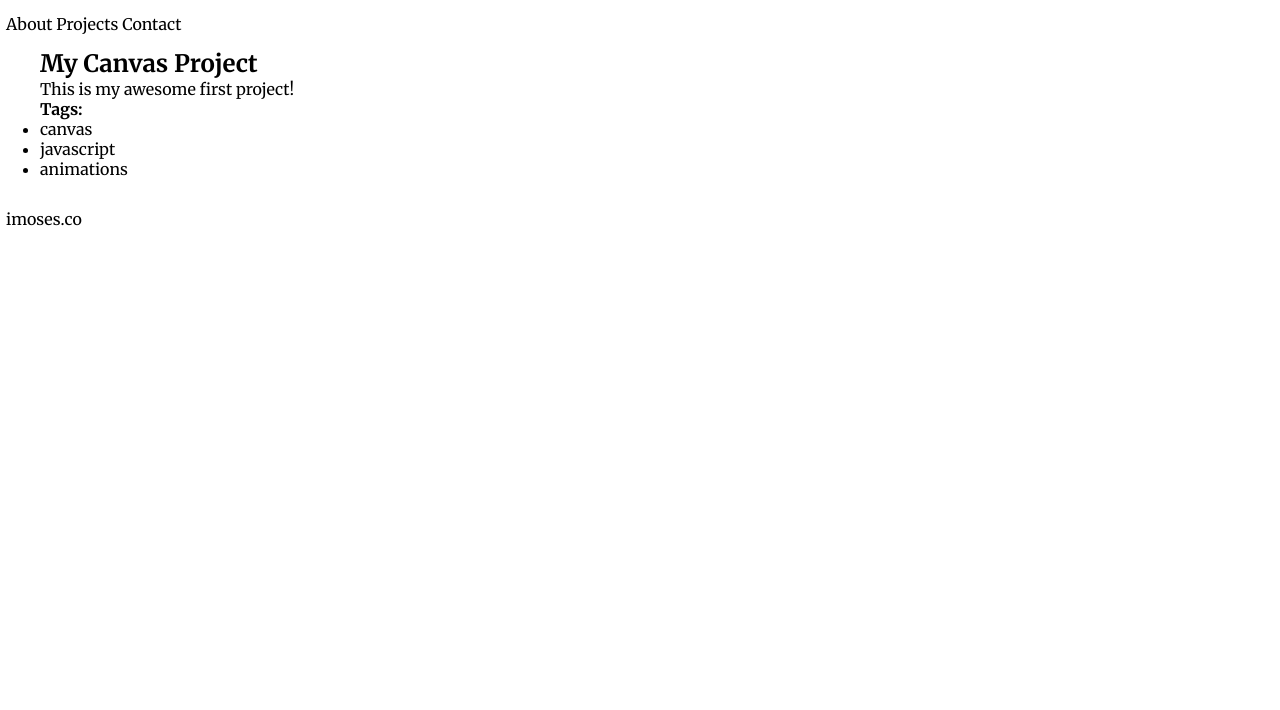
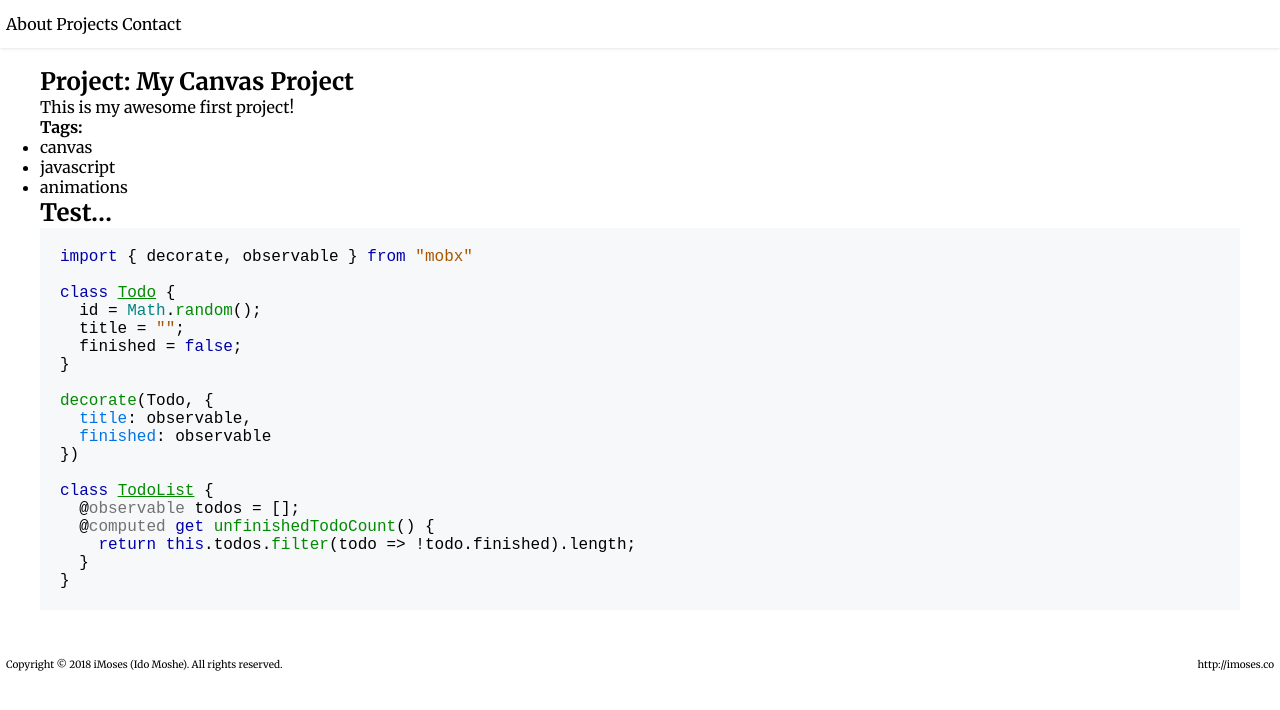
Before and after one commit to iMoses/imoses.github.io, a Jekyll site: the page built from _projects/canvas.html, in a window 1280 px wide. Shown: the top 710 px of the page. Built offline with Jekyll 4.4.1, drawn with Linux system fonts in a browser that asks for light colours.

Commit message:
setting up the main page and template

````diff
--- /dev/null
+++ b/404.html
@@ -0,0 +1,4 @@
+---
+title: Page Not Found
+---
+<h1>404 - Page Not Found</h1>
--- a/_config.yml
+++ b/_config.yml
@@ -1,9 +1,10 @@
-url: imoses.co
+title: iMoses.co
+url: http://imoses.co
 
 collections:
   projects:
     output: true
-    permalink: /:collection/:name
+    permalink: /:collection/:slug
 
 defaults:
   - scope:
@@ -13,7 +14,7 @@ defaults:
   - scope:
       type: projects
     values:
-      layout: default
+      layout: project
 
 sass:
   style: compressed
--- /dev/null
+++ b/_data/contact.yml
@@ -0,0 +1,4 @@
+email: imoses.g@gmail.com
+github: https://github.com/iMoses
+linkedin: https://www.linkedin.com/in/imoses/
+stackoverflow: https://stackoverflow.com/users/1145124/imoses
--- a/_layouts/default.html
+++ b/_layouts/default.html
@@ -19,8 +19,11 @@
     {{ content }}
   </div>
 
-  <footer id="foot">
-    <a href="{{  site.url }}">imoses.co</a>
+  <footer>
+    <span class="copyright">
+      Copyright &copy; {{ site.time | date:'%Y' }} iMoses (Ido Moshe). All rights reserved.
+    </span>
+    <a href="{{ site.url }}">{{ site.url }}</a>
   </footer>
 </div>
 
--- /dev/null
+++ b/_layouts/project.html
@@ -0,0 +1,20 @@
+---
+layout: default
+---
+<section class="project-page container">
+  <h1>Project: {{ page.title }}</h1>
+  <p>{{ page.description }}</p>
+
+  <div>
+    <strong>Tags:</strong>
+    <ul>
+      {% for tag in page.tags %}
+        <li>{{ tag }}</li>
+      {% endfor %}
+    </ul>
+  </div>
+
+  <div class="project-content">
+    {{ content | markdownify }}
+  </div>
+</section>
--- a/_projects/canvas.html
+++ b/_projects/canvas.html
@@ -3,15 +3,26 @@ title: My Canvas Project
 description: This is my awesome first project!
 tags: canvas javascript animations
 ---
-<section class="container">
-  <h1>{{ page.title }}</h1>
-  <p>{{ page.description }}</p>
-  <div>
-    <strong>Tags:</strong>
-    <ul>
-      {% for tag in page.tags %}
-        <li>{{ tag }}</li>
-      {% endfor %}
-    </ul>
-  </div>
-</section>
+# Test...
+
+```javascript
+import { decorate, observable } from "mobx"
+
+class Todo {
+  id = Math.random();
+  title = "";
+  finished = false;
+}
+
+decorate(Todo, {
+  title: observable,
+  finished: observable
+})
+
+class TodoList {
+  @observable todos = [];
+  @computed get unfinishedTodoCount() {
+    return this.todos.filter(todo => !todo.finished).length;
+  }
+}
+```
--- a/_sass/_homepage.scss
+++ b/_sass/_homepage.scss
@@ -6,3 +6,7 @@
   height: calc(100vh - 4.8rem);
   overflow: hidden;
 }
+
+.project-page {
+  padding: 1.8rem 0;
+}
--- /dev/null
+++ b/_sass/_syntax.scss
@@ -0,0 +1,66 @@
+.highlight { padding: 1rem; background: #f6f8fa; }
+.highlight .hll { background-color: #ffffcc }
+.highlight .c { color: #6f6f6f; font-style: italic } /* Comment */
+.highlight .err { color: #ec0505; background-color: #FFAAAA } /* Error */
+.highlight .k { color: #0000aa } /* Keyword */
+.highlight .ch { color: #6f6f6f; font-style: italic } /* Comment.Hashbang */
+.highlight .cm { color: #6f6f6f; font-style: italic } /* Comment.Multiline */
+.highlight .cp { color: #4c8317 } /* Comment.Preproc */
+.highlight .cpf { color: #6f6f6f; font-style: italic } /* Comment.PreprocFile */
+.highlight .c1 { color: #6f6f6f; font-style: italic } /* Comment.Single */
+.highlight .cs { color: #0000aa; font-style: italic } /* Comment.Special */
+.highlight .gd { color: #aa0000 } /* Generic.Deleted */
+.highlight .ge { font-style: italic } /* Generic.Emph */
+.highlight .gr { color: #aa0000 } /* Generic.Error */
+.highlight .gh { color: #000080; font-weight: bold } /* Generic.Heading */
+.highlight .gi { color: #038a03 } /* Generic.Inserted */
+.highlight .go { color: #717171 } /* Generic.Output */
+.highlight .gp { color: #555555 } /* Generic.Prompt */
+.highlight .gs { font-weight: bold } /* Generic.Strong */
+.highlight .gu { color: #800080; font-weight: bold } /* Generic.Subheading */
+.highlight .gt { color: #aa0000 } /* Generic.Traceback */
+.highlight .kc { color: #0000aa } /* Keyword.Constant */
+.highlight .kd { color: #0000aa } /* Keyword.Declaration */
+.highlight .kn { color: #0000aa } /* Keyword.Namespace */
+.highlight .kp { color: #0000aa } /* Keyword.Pseudo */
+.highlight .kr { color: #0000aa } /* Keyword.Reserved */
+.highlight .kt { color: #028484 } /* Keyword.Type */
+.highlight .m { color: #027f80 } /* Literal.Number */
+.highlight .s { color: #aa5500 } /* Literal.String */
+.highlight .na { color: #0074e4 } /* Name.Attribute */
+.highlight .nb { color: #028484 } /* Name.Builtin */
+.highlight .nc { color: #038a03; text-decoration: underline } /* Name.Class */
+.highlight .no { color: #aa0000 } /* Name.Constant */
+.highlight .nd { color: #717171 } /* Name.Decorator */
+.highlight .ni { color: #880000; font-weight: bold } /* Name.Entity */
+.highlight .nf { color: #038a03 } /* Name.Function */
+.highlight .nn { color: #028484; text-decoration: underline } /* Name.Namespace */
+.highlight .nt { color: #0074e4; font-weight: bold } /* Name.Tag */
+.highlight .nv { color: #aa0000 } /* Name.Variable */
+.highlight .ow { color: #0000aa } /* Operator.Word */
+.highlight .w { color: #757575 } /* Text.Whitespace */
+.highlight .mb { color: #027f80 } /* Literal.Number.Bin */
+.highlight .mf { color: #027f80 } /* Literal.Number.Float */
+.highlight .mh { color: #027f80 } /* Literal.Number.Hex */
+.highlight .mi { color: #027f80 } /* Literal.Number.Integer */
+.highlight .mo { color: #027f80 } /* Literal.Number.Oct */
+.highlight .sa { color: #aa5500 } /* Literal.String.Affix */
+.highlight .sb { color: #aa5500 } /* Literal.String.Backtick */
+.highlight .sc { color: #aa5500 } /* Literal.String.Char */
+.highlight .dl { color: #aa5500 } /* Literal.String.Delimiter */
+.highlight .sd { color: #aa5500 } /* Literal.String.Doc */
+.highlight .s2 { color: #aa5500 } /* Literal.String.Double */
+.highlight .se { color: #aa5500 } /* Literal.String.Escape */
+.highlight .sh { color: #aa5500 } /* Literal.String.Heredoc */
+.highlight .si { color: #aa5500 } /* Literal.String.Interpol */
+.highlight .sx { color: #aa5500 } /* Literal.String.Other */
+.highlight .sr { color: #027f80 } /* Literal.String.Regex */
+.highlight .s1 { color: #aa5500 } /* Literal.String.Single */
+.highlight .ss { color: #0000aa } /* Literal.String.Symbol */
+.highlight .bp { color: #028484 } /* Name.Builtin.Pseudo */
+.highlight .fm { color: #038a03 } /* Name.Function.Magic */
+.highlight .vc { color: #aa0000 } /* Name.Variable.Class */
+.highlight .vg { color: #aa0000 } /* Name.Variable.Global */
+.highlight .vi { color: #aa0000 } /* Name.Variable.Instance */
+.highlight .vm { color: #aa0000 } /* Name.Variable.Magic */
+.highlight .il { color: #027f80 } /* Literal.Number.Integer.Long */
--- a/css/styles.scss
+++ b/css/styles.scss
@@ -24,6 +24,8 @@ body {
     height: 4.8rem;
     padding: .6rem;
     line-height: 3.6rem;
+    background-color: #fff;
+    box-shadow: 0 1px 3px 0 rgba(0, 0, 0, .1);
 
     li {
       display: inline-block;
@@ -32,6 +34,11 @@ body {
 
   > footer {
     padding: .6rem;
+    font-size: 1rem;
+
+    > a {
+      float: right;
+    }
   }
 }
 
@@ -53,3 +60,4 @@ body {
 }
 
 @import "homepage";
+@import "syntax";
--- a/index.html
+++ b/index.html
@@ -7,9 +7,9 @@ title: Personal Website
 
 <div class="container">
   <h2>Projects</h2>
+
   {% for item in site.projects %}
     <div>
-      <h3>{{ item.title }}</h3>
       <p>{{ item.description }}</p>
       <p><a href="{{ item.url }}">{{ item.title }}</a></p>
     </div>
````
Also changed, not shown: other parts of _layouts/default.html (+1 -1 lines).
